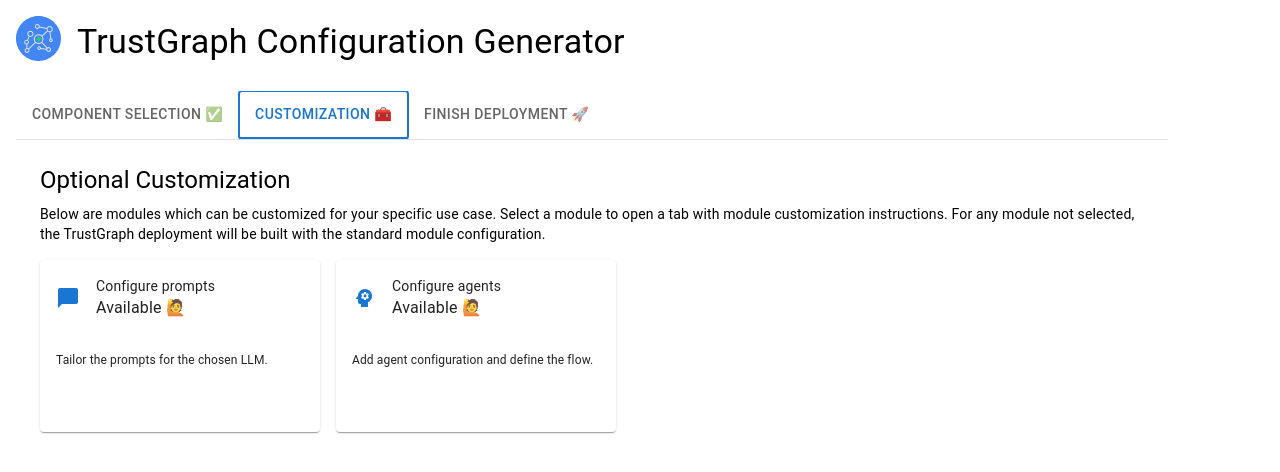
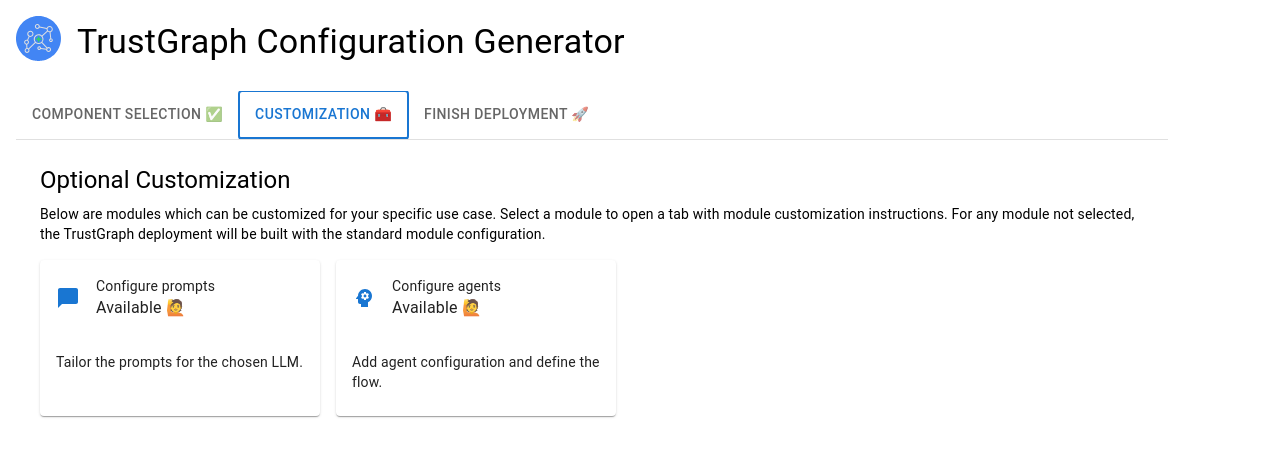
Before and after one commit to trustgraph-ai/simple-config-ui, a React (Vite) app: page / in a window 1280 px wide. Both pictures are taken after a click on the tab "CUSTOMIZATION 🧰". Shown: the top 472 px of the page. Built offline with nearby package versions, Linux system fonts and the light colour scheme.

Commit message:
Tidy typography

```diff
--- a/src/simple-editor/options/Option.tsx
+++ b/src/simple-editor/options/Option.tsx
@@ -25,7 +25,7 @@ const Option = ({enabled, onChange, avatar, title, content} : {
                   title={title}
                   subheader={
                       <Typography variant="body1">
-                          Active ✅
+                          Selected ✅
                       </Typography>
                   }
                 />
@@ -51,11 +51,10 @@ const Option = ({enabled, onChange, avatar, title, content} : {
         if (enabled) {
             return (
                 <CardContent sx={{
-                    height: '4rem', backgroundColor: blue[200]
+                    height: '3rem', backgroundColor: blue[200]
                 }}>
                     <Typography
                         variant="body2"
-                        sx={{ fontSize: 12 }}
                     >
                     {content}
                     </Typography>
@@ -63,10 +62,9 @@ const Option = ({enabled, onChange, avatar, title, content} : {
             );
         } else {
             return (
-                <CardContent sx={{height: '4rem'}}>
+                <CardContent sx={{height: '3rem'}}>
                     <Typography
                         variant="body2"
-                        sx={{ fontSize: 12 }}
                     >
                     {content}
                     </Typography>
```
